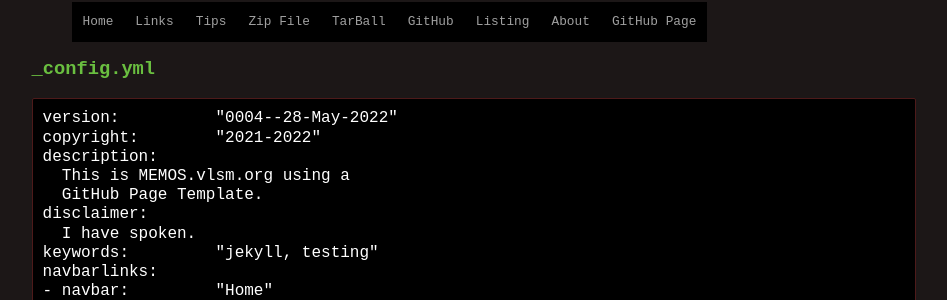
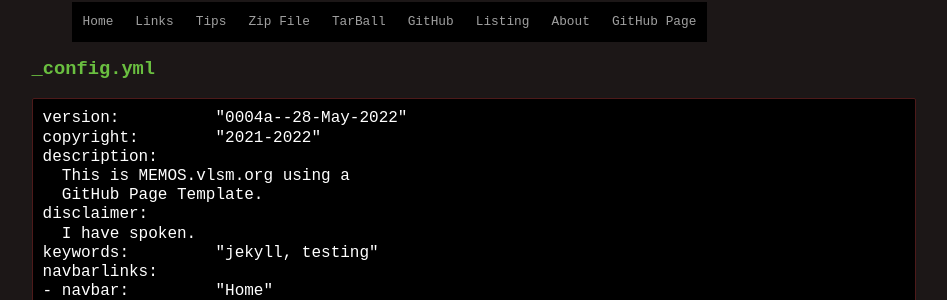
Before and after one commit to yforku/memos, a Jekyll site: the page built from 000.md, in a window 1280 px wide and 1400 px high. Shown: the part 169-469 px from the top of the window, without its empty margins (166-1113 px from the left). Built offline with Jekyll 4.4.1, drawn with Linux system fonts in a browser that asks for light colours; some of the changed text lies outside the part shown.

Commit message:
modified:   _config.yml

````diff
--- a/000.md
+++ b/000.md
@@ -5,7 +5,7 @@ title:  "GitHub Page Configuration Files"
 ### _config.yml
 
 ```
-version:          "0004--28-May-2022"
+version:          "0004a--28-May-2022"
 copyright:        "2021-2022"
 description:
   This is MEMOS.vlsm.org using a
--- a/_config.yml
+++ b/_config.yml
@@ -1,4 +1,4 @@
-version:          "0004--28-May-2022"
+version:          "0004a--28-May-2022"
 copyright:        "2021-2022"
 description:
   This is MEMOS.vlsm.org using a
````
Also changed, not shown: 2 other files.
